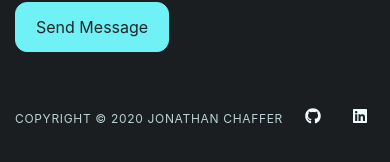
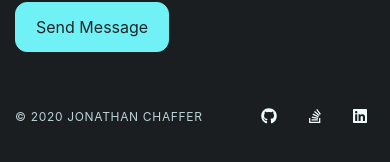
Before and after one commit to jonathanchaffer/portfolio, a React (Create React App) app: page /contact in a window 390 px wide. Shown: the part 666-828 px from the top of the page. Built offline with nearby package versions, Linux system fonts and the light colour scheme.

Commit message:
add stackoverflow link to footer

```diff
--- a/src/components/Footer/Footer.tsx
+++ b/src/components/Footer/Footer.tsx
@@ -9,11 +9,15 @@ export function Footer(): JSX.Element {
   return (
     <Navbar className="footer">
       <div>
-        <span className="caption">Copyright © {year} Jonathan Chaffer</span>
+        <span className="d-none d-sm-block caption">Copyright © {year} Jonathan Chaffer</span>
+        <span className="d-block d-sm-none caption">© {year} Jonathan Chaffer</span>
       </div>
       <Nav>
         <a href="https://github.com/jonathanchaffer" target="blank">
           <i className="fab fa-github" />
+        </a>
+        <a href="https://stackoverflow.com/users/3273115/jonchaf" target="blank">
+          <i className="fab fa-stack-overflow" />
         </a>
         <a href="https://www.linkedin.com/in/jonathan-chaffer/" target="blank">
           <i className="fab fa-linkedin" />
```
